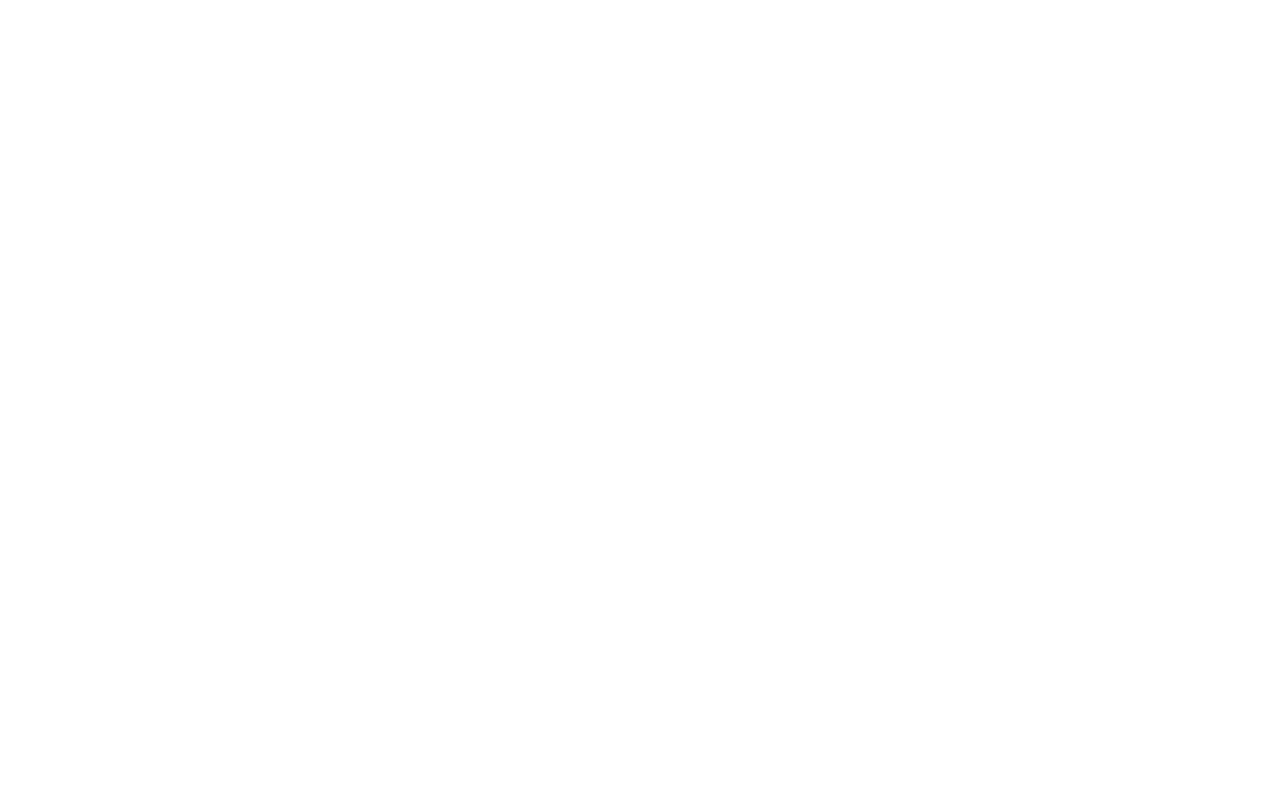
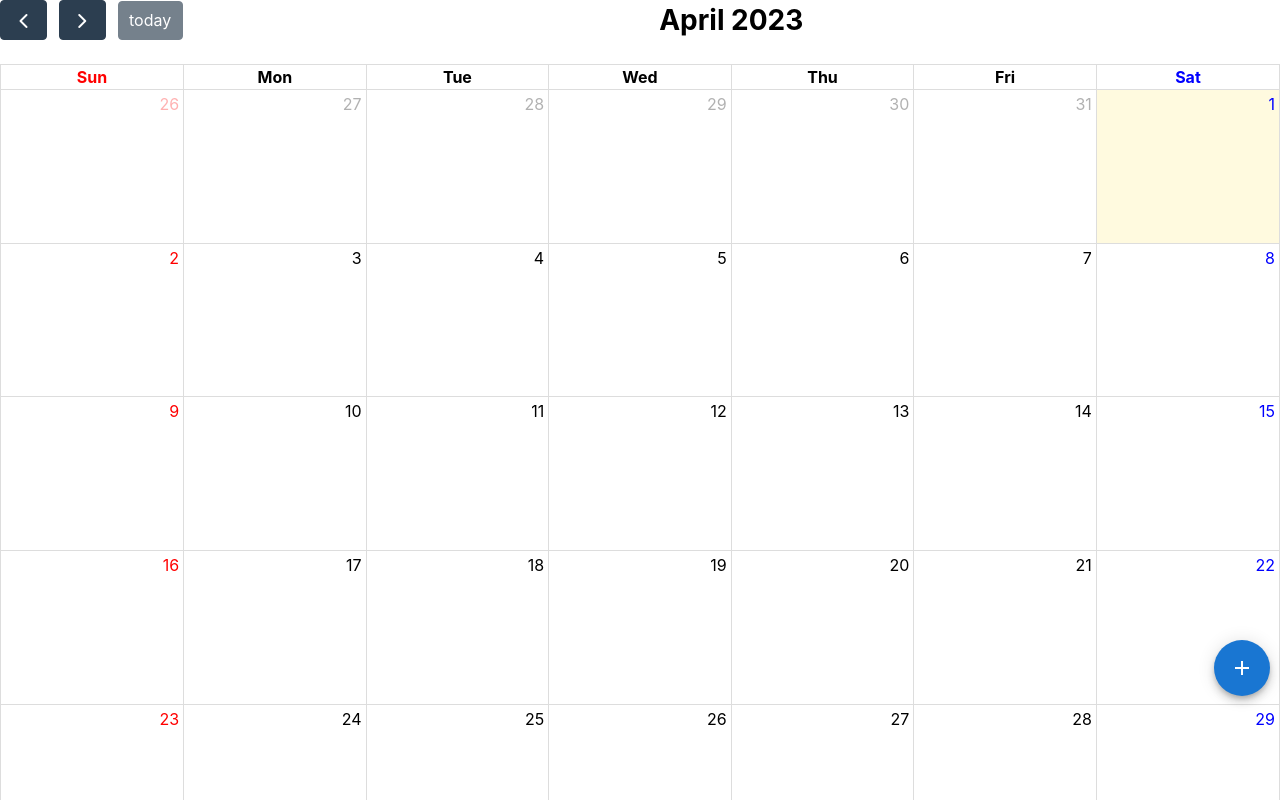
Before and after one commit to wanzaS2/musicalendar-frontend, a React (Create React App) app: page /mycalendar in a window 1280 px wide. Before the commit this address had no page. Shown: the top 800 px of the page. Built offline with nearby package versions, Linux system fonts and the light colour scheme.

Commit message:
mycalendar 컴포넌트 추가, 버튼 추가

```diff
--- a/package.json
+++ b/package.json
@@ -3,10 +3,15 @@
   "version": "0.1.0",
   "private": true,
   "dependencies": {
+    "@emotion/react": "^11.10.6",
+    "@emotion/styled": "^11.10.6",
     "@fullcalendar/core": "^6.1.5",
     "@fullcalendar/daygrid": "^6.1.5",
     "@fullcalendar/react": "^6.1.5",
     "@iconify/react": "^4.1.0",
+    "@material-ui/core": "^4.12.4",
+    "@mui/icons-material": "^5.11.11",
+    "@mui/material": "^5.11.15",
     "@testing-library/jest-dom": "^5.16.5",
     "@testing-library/react": "^13.4.0",
     "@testing-library/user-event": "^13.5.0",
--- a/src/App.tsx
+++ b/src/App.tsx
@@ -4,6 +4,8 @@
 import Button from "./components/Button";
 import Calendar from "./components/Calendar";
 import {Main} from "./components/Main";
+import MyCalendar from "./components/MyCalendar";
+import SignIn from "./components/SignIn";
 import {BrowserRouter, Routes, Route, useNavigate} from "react-router-dom";
 
 function App() {
@@ -11,7 +13,9 @@
       <BrowserRouter>
             <Routes>
                 <Route path={"/"} element={<Main/>}/>
+                <Route path={"/signIn"} element={<SignIn/>}/>
                 <Route path={"/calendar"} element={<Calendar/>}/>
+                <Route path={"/mycalendar"} element={<MyCalendar/>}/>
             </Routes>
       </BrowserRouter>
   );
--- /dev/null
+++ b/src/components/Calendar.css
@@ -0,0 +1,11 @@
+/* MyCalendar.css */
+
+/* 일요일 날짜: 빨간색 */
+.fc-day-sun a {
+    color: red;
+}
+
+/* 토요일 날짜: 파란색 */
+.fc-day-sat a {
+    color: blue;
+}
--- a/src/components/Calendar.tsx
+++ b/src/components/Calendar.tsx
@@ -1,19 +1,32 @@
-import React, {Component} from 'react'
+import React from 'react'
+import {useNavigate} from "react-router-dom";
 import FullCalendar from '@fullcalendar/react'
 import dayGridPlugin from '@fullcalendar/daygrid'
+import "./Calendar.css"
 
-class Calendar extends Component {
-    constructor(props: {} | Readonly<{}>) {
-        super(props);
-    }
+function Calendar() {
 
-    render() {
-        return(
+    const navigate = useNavigate();
+
+    return(
             <FullCalendar
                 initialView={'dayGridMonth'}
-                plugins={[dayGridPlugin]}/>
+                plugins={[dayGridPlugin]}
+                customButtons={{
+                    myCustomButton: {
+                        text: '로그인',
+                        click: function (){
+                            navigate('/signIn');
+                        }
+                    },
+                }}
+                headerToolbar={{
+                    start: 'prev next today',
+                    center: 'title',
+                    end: 'myCustomButton',
+                }}
+            />
         )
-    }
 }
 
 export default Calendar;
--- a/src/components/Main.tsx
+++ b/src/components/Main.tsx
@@ -8,6 +8,9 @@
     const goCalendar = () => {
         navigate('/calendar');
     }
+    const goMyCalendar = () => {
+        navigate('/mycalendar')
+    }
     return(
         <header className="App-header">
             <img src={logo} className="App-logo" alt="logo"/>
@@ -15,6 +18,7 @@
                 Musicalendar Project Start!
             </p>
             <Button onClick={goCalendar}>Go!</Button>
+            <Button onClick={goMyCalendar}>MyCalenderGo!</Button>
         </header>
     )
 }
--- /dev/null
+++ b/src/components/MyCalendar.tsx
@@ -0,0 +1,52 @@
+import React, {useState} from 'react';
+import FullCalendar from "@fullcalendar/react";
+import dayGridPlugin from "@fullcalendar/daygrid";
+import "./Calendar.css"
+import styled from "styled-components";
+import { Fab } from '@mui/material'; // Floating Action Button
+import AddIcon from '@mui/icons-material/Add';
+
+function MyCalendar(){
+
+    const [btn, setBtn] = useState(true);
+    const btnEvent = () => {
+        setBtn(!btn);
+    };
+
+    return(
+        <>
+            <FullCalendar
+            initialView={'dayGridMonth'}
+            plugins={[dayGridPlugin]}
+            headerToolbar={{
+                start: 'prev next today',
+                center: 'title',
+                end: '',
+            }}/>
+            <PositionBtn>
+                <Fab
+                    color='primary'
+                    aria-label='add'
+                    onClick={btnEvent}>
+                    <AddIcon />
+                </Fab>
+            </PositionBtn>
+        </>
+    )
+}
+
+const PositionBtn = styled.div`
+  position: fixed;
+  top: 80%;
+  right: 10px;
+  z-index: 10;
+  @media only screen and (max-width: 768px) {
+    top: 70%;
+    left: 10px;
+    & p {
+      display: none;
+    }
+  }
+`;
+
+export default MyCalendar;
--- /dev/null
+++ b/src/components/SignIn.css
@@ -0,0 +1,10 @@
+.kakao_btn{
+    background-image: url("/src/images/kakao_login_medium_wide.png");
+    background-repeat: no-repeat;
+    background-size : cover;
+    margin: 10px auto;
+    /* padding: -10px; */
+    color: transparent;
+    width: 300px;
+    height: 45px;
+}
--- /dev/null
+++ b/src/components/SignIn.tsx
@@ -0,0 +1,10 @@
+import React from 'react';
+
+function SignIn(){
+    return (
+        <h1>로그인 해라 좋은 말로 할 때.</h1>
+    )
+
+}
+
+export default SignIn;
```
Also changed, not shown: src/images/kakao_login_medium_wide.png (added), 1 other file (tests, documents, lock files or other folders).
